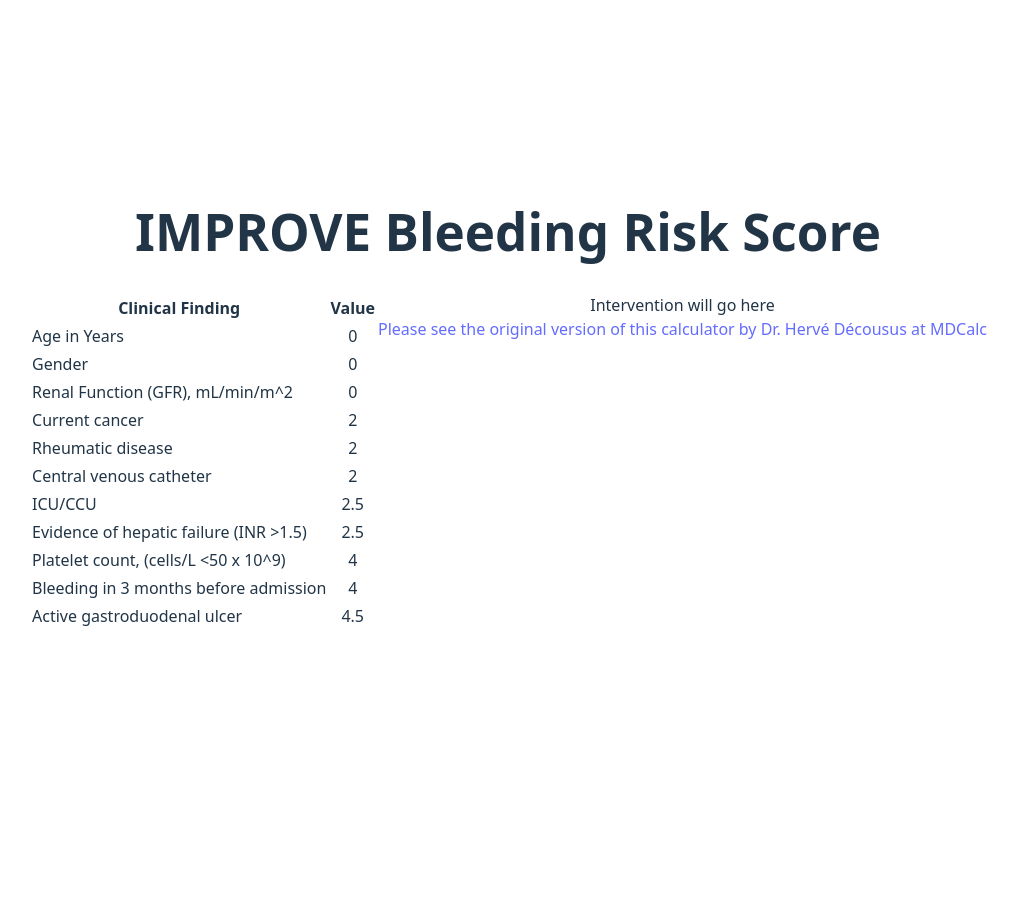
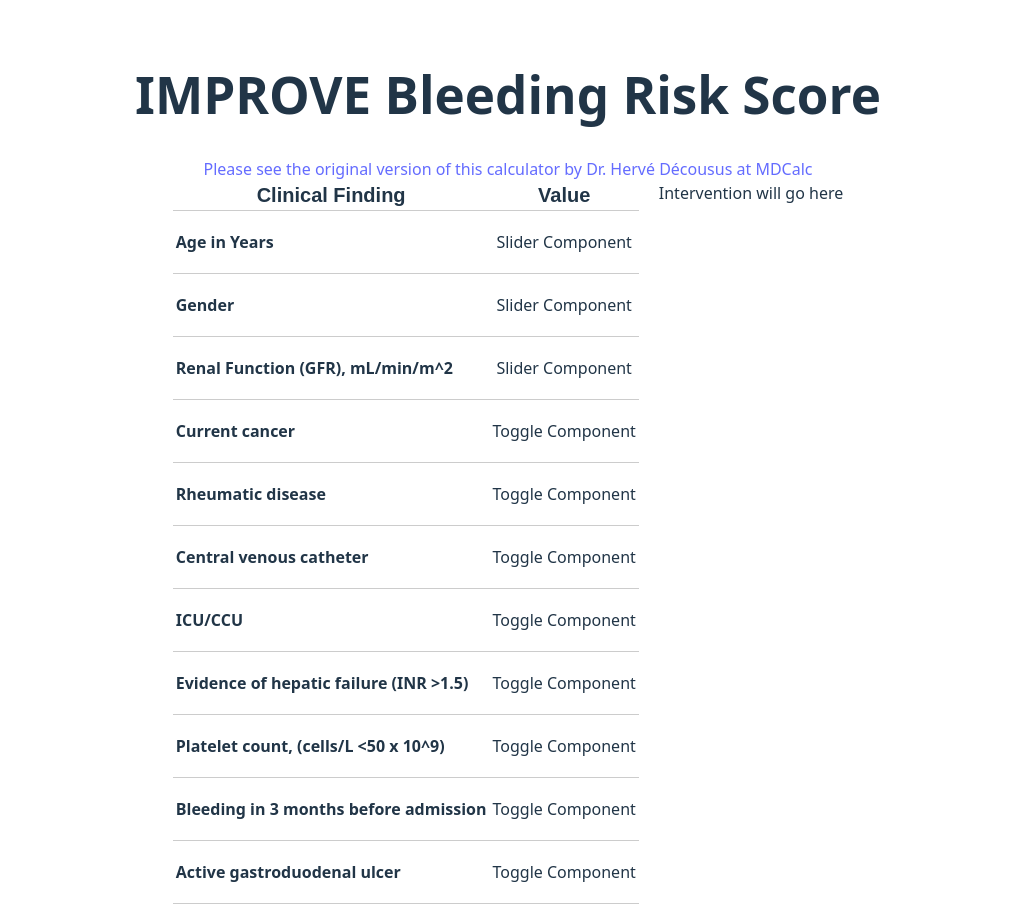
Before and after one commit to mpegram3rd/med-calc-bleeding-risk, a React (Vite) app: page / in a window 1280 px wide. Shown: the top 920 px of the page, without its empty margins (132-1150 px from the left). Before the commit the page ends 800 px from the top, so only its background shows below. Built offline with nearby package versions, Linux system fonts and the light colour scheme.

Commit message:
Further layout refinement just about to plug in input UI.

```diff
--- a/src/App.css
+++ b/src/App.css
@@ -4,12 +4,3 @@
     padding: 2rem;
     text-align: center;
 }
-
-
-.card {
-    padding: 2em;
-}
-
-.read-the-docs {
-    color: #888;
-}
--- a/src/App.tsx
+++ b/src/App.tsx
@@ -1,11 +1,13 @@
 import Title from './Title'
 import './App.css'
 import CalculatorContainer from "./calculator/CalculatorContainer.tsx";
+import Reference from "./reference/Reference.tsx";
 
 function App() {
     return (
         <>
             <Title/>
+            <Reference/>
             <CalculatorContainer/>
         </>
     )
--- /dev/null
+++ b/src/calculator/Advice.css
@@ -0,0 +1,3 @@
+.advice {
+    min-width: 40%;
+}
--- a/src/calculator/Advice.tsx
+++ b/src/calculator/Advice.tsx
@@ -1,12 +1,9 @@
-import Reference from "../reference/Reference.tsx";
-
 export default function Advice() {
     return (
         <div className="advice">
             <div className="intervention">
                 Intervention will go here
             </div>
-            <Reference/>
         </div>
     );
 }
--- /dev/null
+++ b/src/calculator/Calculator.css
@@ -0,0 +1,27 @@
+.calculator {
+    min-width: 50%;
+}
+
+table {
+    border: 0 none;
+    border-collapse: collapse;
+    margin-right: 20px;
+}
+
+th {
+    font: bold 20px Arial, sans-serif;
+}
+
+th, td {
+    padding: 3px;
+    margin: 3px;
+    border-top: none;
+    border-left: none;
+    border-right: none;
+    border-bottom: 1px solid #ccc;
+}
+
+.field-label {
+    font-weight: bold;
+    text-align: left;
+}
--- a/src/calculator/Calculator.tsx
+++ b/src/calculator/Calculator.tsx
@@ -1,5 +1,7 @@
+import './Calculator.css'
+
 import type {Dispatch, SetStateAction} from "react";
-import type { CalculatorField } from "./fields.ts"
+import type {CalculatorField} from "./fields.ts"
 
 interface CalculatorProps {
     setScore: Dispatch<SetStateAction<number>>;
@@ -13,21 +15,25 @@ const Calculator: React.FC<CalculatorProps> = ({setScore}) => {
 
     return (
         <div className="calculator">
-            <table>
+            <table border={1}>
                 <thead>
-                    <tr className="calc_row">
+                <tr className="calc-row">
                         <th>Clinical Finding</th>
                         <th>Value</th>
                     </tr>
                 </thead>
                 <tbody>
                     { calcFields.map((calcField: CalculatorField) => (
-                        <tr key={ calcField.label } className="calc_row">
-                            <td className="field_label">
+                        <tr key={calcField.label} className="calc-row">
+                            <td className="field-label">
                                 { calcField.label }
                             </td>
-                            <td className="field_value">
-                                { calcField.values[0].value }
+                            <td className="field-value">
+                                {calcField.values.length > 1 ? (
+                                    <p>Slider Component</p>
+                                ) : (
+                                    <p>Toggle Component</p>
+                                )}
                             </td>
                         </tr>
                     ))}
--- a/src/calculator/CalculatorContainer.css
+++ b/src/calculator/CalculatorContainer.css
@@ -5,14 +5,3 @@
     /*align-items: center;*/
     /*gap: 2rem;*/
 }
-
-.calculator table {
-    border: 5px;
-}
-.calc_row {
-    border-bottom: 5px solid #ccc;
-}
-
-.field_label {
-    text-align: left;
-}
--- a/src/calculator/CalculatorContainer.tsx
+++ b/src/calculator/CalculatorContainer.tsx
@@ -11,5 +11,6 @@ export default function CalculatorContainer() {
             <Calculator setScore={setScore}/>
             <Advice/>
         </div>
+
     );
 }
```
